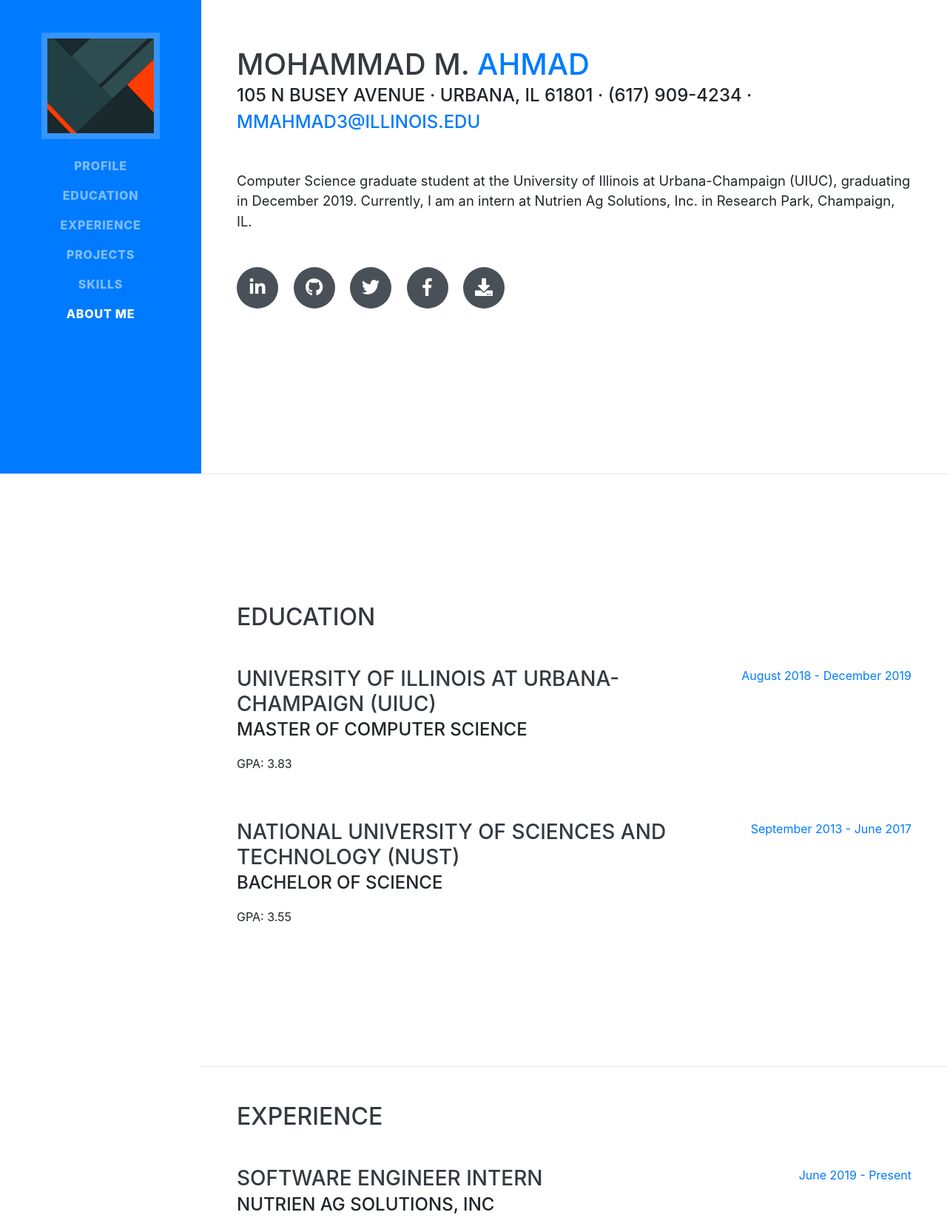
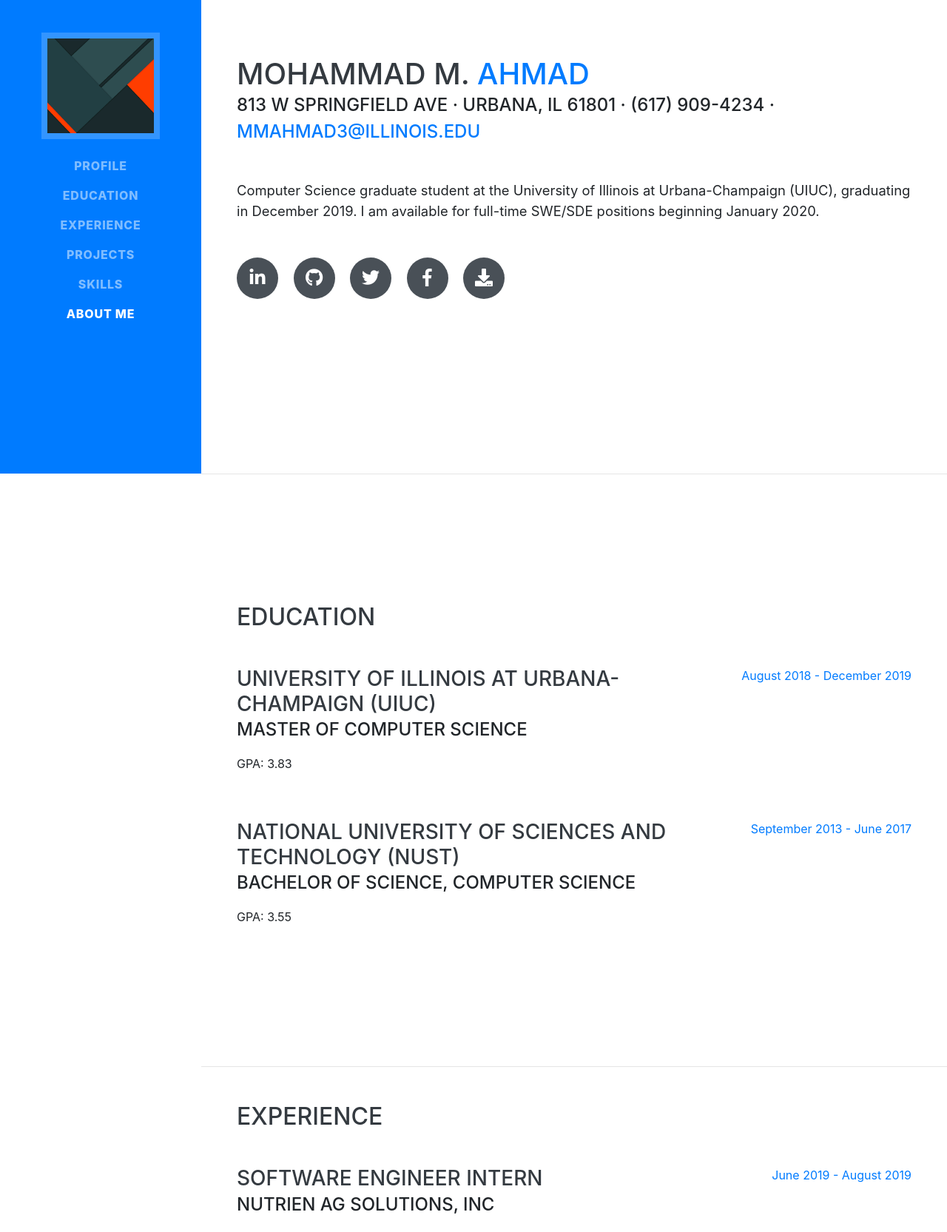
Before and after one commit to mmahmad/mmahmad.github.io, a website with bundled scripts: page index.html in a window 1280 px wide. Shown: the part 160-1825 px from the top of the page at 74% size. Built offline with nearby package versions, Linux system fonts and the light colour scheme; a web font is replaced by a local one.

Commit message:
Update resume and website

```diff
--- a/index.html
+++ b/index.html
@@ -77,11 +77,11 @@
             <h1 class="mb-0">Mohammad M.
                 <span class="text-primary">Ahmad</span>
             </h1>
-            <div class="subheading mb-5">105 N Busey Avenue · Urbana, IL 61801 · (617) 909-4234 ·
+            <div class="subheading mb-5">813 W Springfield Ave · Urbana, IL 61801 · (617) 909-4234 ·
                 <a href="mailto:mmahmad3@illinois.edu">mmahmad3@illinois.edu</a>
             </div>
             <p class="lead mb-5">Computer Science graduate student at the University of Illinois at Urbana-Champaign
-                (UIUC), graduating in December 2019. Currently, I am an intern at Nutrien Ag Solutions, Inc. in Research Park, Champaign, IL.</p>
+                (UIUC), graduating in December 2019. I am available for full-time SWE/SDE positions beginning January 2020.</p>
             <div class="social-icons">
                 <a href="https://www.linkedin.com/in/mohammadahmad">
                     <i class="fab fa-linkedin-in"></i>
@@ -123,7 +123,7 @@
             <div class="resume-item d-flex flex-column flex-md-row justify-content-between">
                 <div class="resume-content">
                     <h3 class="mb-0">National University of Sciences and Technology (NUST)</h3>
-                    <div class="subheading mb-3">Bachelor of Science</div>
+                    <div class="subheading mb-3">Bachelor of Science, Computer Science</div>
                     <p>GPA: 3.55</p>
                 </div>
                 <div class="resume-date text-md-right">
@@ -155,7 +155,7 @@
                     <!--hard work and dedication</p>-->
                 </div>
                 <div class="resume-date text-md-right">
-                    <span class="text-primary">June 2019 - Present</span>
+                    <span class="text-primary">June 2019 - August 2019</span>
                 </div>
             </div>
 
@@ -402,12 +402,11 @@
                     </ul>
                 </div>
                 <div class="col-sm-4">
-                    <div class="subheading mb-3">Tools</div>
+                    <div class="subheading mb-3">Tools & Technologies</div>
                     <ul>
                         <li>Docker</li>
                         <li>Git</li>
                         <li>JIRA</li>
-                        <li>IDEs (IntelliJ, VSCode, Visual Studio)</li>
                     </ul>
                 </div>
             </div>
```
Also changed, not shown: 1 other file.
